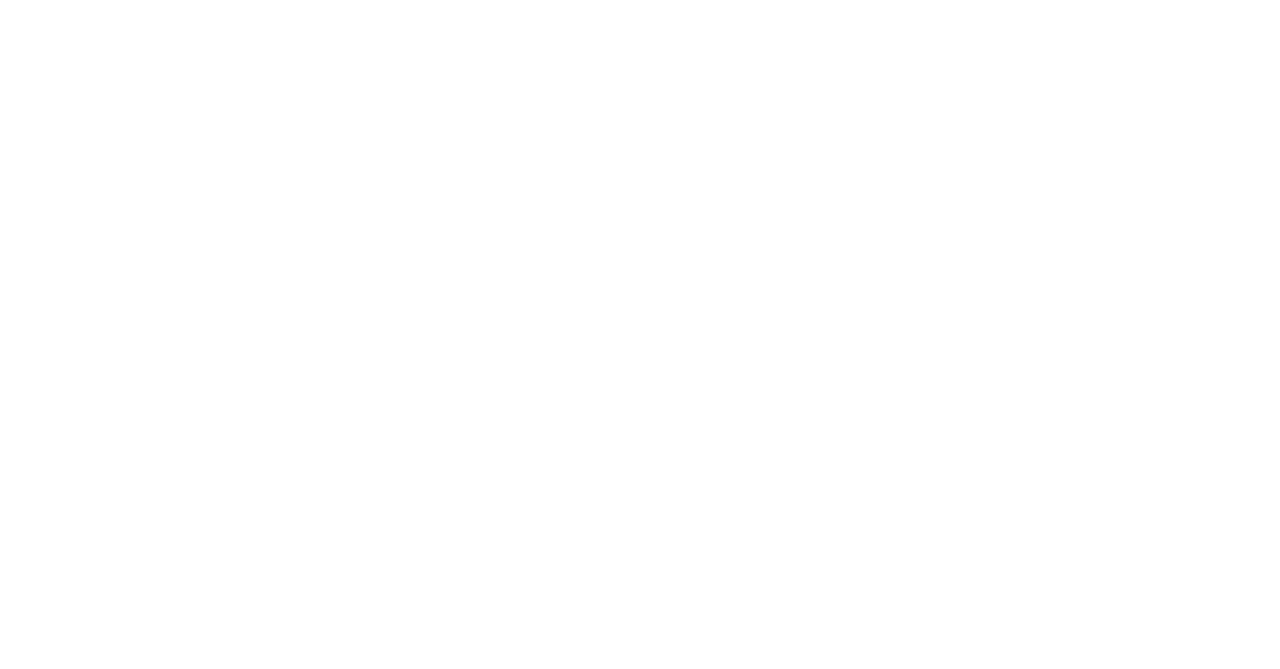
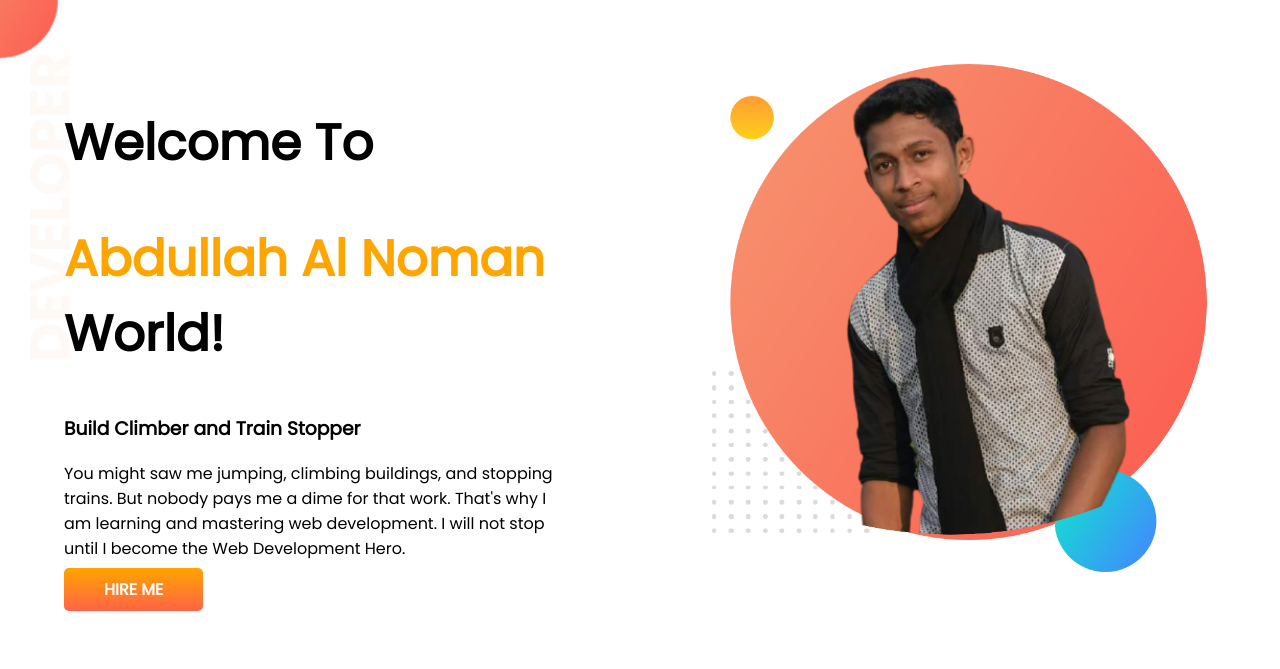
Before and after one commit to Nomanjkm/developer-portfolio, a plain HTML site: page index.html in a window 1280 px wide. Drawn offline with Linux system fonts and the light colour scheme.

Commit message:
top banner added

```diff
--- a/index.html
+++ b/index.html
@@ -1,13 +1,35 @@
 <!DOCTYPE html>
 <html lang="en">
+
 <head>
     <meta charset="UTF-8">
     <meta http-equiv="X-UA-Compatible" content="IE=edge">
     <meta name="viewport" content="width=device-width, initial-scale=1.0">
     <title>Noman portfolio</title>
+    <link rel="preconnect" href="https://fonts.googleapis.com">
+    <link rel="preconnect" href="https://fonts.gstatic.com" crossorigin>
+    <link href="https://fonts.googleapis.com/css2?family=Poppins&display=swap" rel="stylesheet">
     <link rel="stylesheet" href="style.css">
 </head>
+
 <body>
+    <section class="top-banner">
+        <div class="half-width">
+            <h1>Welcome To</h1>
+            <h1><span class="orange">Abdullah Al Noman</span> World!</h1>
+            <h3>Build Climber and Train Stopper</h3>
+            <p>You might saw me jumping, climbing buildings, and stopping trains. But nobody pays me a dime for that
+                work.
+                That's why I am learning and mastering web development. I will not stop until I become the Web
+                Development
+                Hero.</p>
+            <a class="link-button" target="-blank" href="https://programminghero1.github.io/developer-portfolio/">HIRE
+                ME</a>
+        </div>
+        <div class="half-width">
+            <img src="noman.png" alt="">
+        </div>
+    </section>
+</body>
 
-</body>
 </html>
--- a/style.css
+++ b/style.css
@@ -0,0 +1,32 @@
+body{
+    font-family: 'Poppins', sans-serif;
+    margin: 0;
+}
+h1{
+    font-size: 50px;
+}
+.orange{
+    color: orange;
+}
+section{
+    display: flex;
+}
+.half-width{
+    width: 50%;
+    padding: 5%;
+}
+.half-width img{
+    width: 100%;
+}
+.link-button{
+    text-decoration: none;
+    background-image: linear-gradient(orange, tomato);
+    color:white;
+    font-weight: 700;
+    padding: 10px 40px;
+    border-radius: 5px;
+}
+.top-banner{
+    background-image: url(images/top-banner.png);
+    background-repeat: no-repeat;
+}
```
Also changed, not shown: FB_IMG_1521021361353-removebg-preview.png (added), FB_IMG_1521021361353.jpg (added), images/dream-bg.png (added), images/exp-bg.png (added), images/jhankar.png (added), images/jhankar2.png (added), images/my-bg.png (added), images/my-bg2.png (added), images/top-banner.png (added), noman.png (added), 8 other files.
